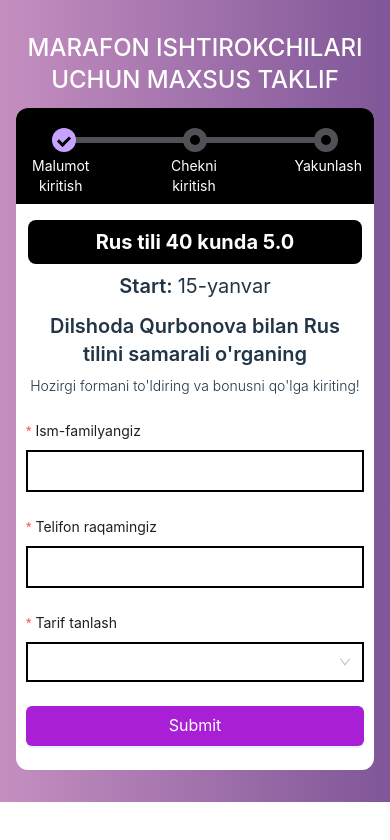
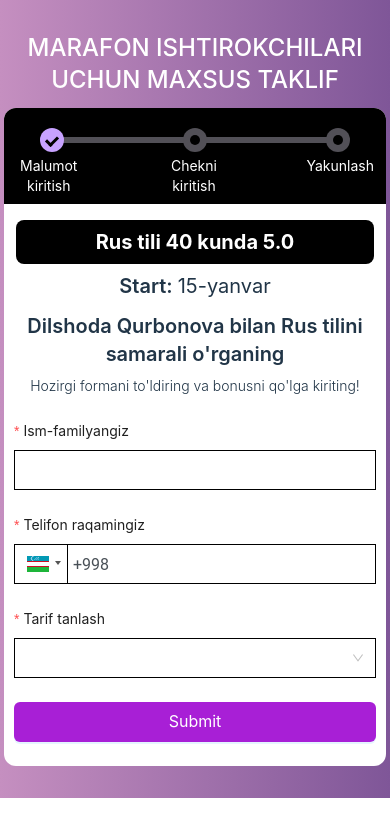
Before and after one commit to qAbdullajon/front-marafon, a React (Vite) app: page / in a window 390 px wide. Shown: the top 840 px of the page. Built offline with nearby package versions, Linux system fonts and the light colour scheme.

Commit message:
style and phone

```diff
--- a/index.html
+++ b/index.html
@@ -3,7 +3,7 @@
 
 <head>
   <meta charset="UTF-8" />
-  <link rel="icon" type="image/svg+xml" href="/vite.svg" />
+  <link rel="icon" type="image/svg+xml" href="/logo.png" />
   <meta name="viewport" content="width=device-width, initial-scale=1.0" />
   <link rel="stylesheet" href="https://cdnjs.cloudflare.com/ajax/libs/font-awesome/6.7.2/css/all.min.css"
     integrity="sha512-Evv84Mr4kqVGRNSgIGL/F/aIDqQb7xQ2vcrdIwxfjThSH8CSR7PBEakCr51Ck+w+/U6swU2Im1vVX0SVk9ABhg=="
--- a/package.json
+++ b/package.json
@@ -15,6 +15,7 @@
     "dotenv": "^16.4.7",
     "react": "^18.3.1",
     "react-dom": "^18.3.1",
+    "react-phone-input-2": "^2.15.1",
     "react-router-dom": "^7.1.1"
   },
   "devDependencies": {
--- a/src/pages/home/index.tsx
+++ b/src/pages/home/index.tsx
@@ -4,10 +4,13 @@ import "./style.css";
 import axios from "axios";
 import { useState } from "react";
 import { useNavigate } from "react-router-dom";
+import PhoneInput from "react-phone-input-2";
+import "react-phone-input-2/lib/bootstrap.css";
 
 const Home = ({ setUser }: any) => {
   const [loading, setLoading] = useState(false);
   const navigate = useNavigate();
+  const [phone, setPhone] = useState("");
 
   const onFinish = async (values: any) => {
     setLoading(true);
@@ -36,7 +39,7 @@ const Home = ({ setUser }: any) => {
 
   return (
     <div className="w-full bg-white flex justify-center bg-gradient-to-r from-[#C58FC0] to-[#7F5698]">
-      <div className="py-8 px-4 max-w-[480px] w-full flex flex-col items-center">
+      <div className="py-8 px-1 min-[400px]:px-4 max-w-[480px] w-full flex flex-col items-center">
         <p className="text-white text-2xl pb-3 uppercase font-medium text-center">
           Marafon ishtirokchilari <br /> uchun maxsus taklif
         </p>
@@ -91,20 +94,37 @@ const Home = ({ setUser }: any) => {
                 size="large"
                 style={{
                   boxShadow: "none",
-                  border: "2px solid #000",
+                  border: "1px solid #000",
                   borderRadius: "0",
                 }}
               />
             </Form.Item>
 
-            <Form.Item label="Telifon raqamingiz" name="phone" rules={[{ required: true, message: "Iltimos telifon raqamingizni kiritings!" }]}>
-              <Input
-                size="large"
-                style={{
-                  border: "2px solid #000",
+            <Form.Item
+              label="Telifon raqamingiz"
+              name="phone"
+              rules={[
+                { required: true, message: "Iltimos telifon raqamingizni kiriting!" },
+                { min: 10, message: "Iltimos telifon raqamni to'liq yozing" },
+              ]}
+            >
+              <PhoneInput
+                country={"uz"} // Default country
+                value={phone}
+                onChange={(phone) => setPhone(phone)}
+                inputStyle={{
+                  boxShadow: "none",
+                  border: "1px solid #000",
                   borderRadius: "0",
-                  boxShadow: "none",
+                  width: "100%", // To ensure it fits well in forms
+                  height: "40px", // Matches the `size="large"` in Input
+                  paddingLeft: "58px", // Space for the country code flag
                 }}
+                buttonStyle={{
+                  border: "1px solid #000", // Matches input border
+                  borderRadius: "0",
+                }}
+                placeholder="Telefon raqamingizni kiriting"
               />
             </Form.Item>
 
@@ -112,7 +132,7 @@ const Home = ({ setUser }: any) => {
               <Select
                 size="large"
                 style={{
-                  border: "2px solid #000",
+                  border: "1px solid #000",
                   boxShadow: "none",
                   borderRadius: "0",
                 }}
--- a/src/pages/tolov/index.tsx
+++ b/src/pages/tolov/index.tsx
@@ -82,7 +82,7 @@ const Tolov = ({ user }: any) => {
 
   return (
     <div className="w-full bg-white flex justify-center bg-gradient-to-r from-[#C58FC0] to-[#7F5698]">
-      <div className="py-8 px-4 max-w-[480px] w-full flex flex-col items-center">
+      <div className="py-8 px-1 min-[400px]:px-4 max-w-[480px] w-full flex flex-col items-center">
         <p className="text-white text-2xl pb-3 uppercase font-medium text-center">
           Marafon ishtirokchilari <br /> uchun maxsus taklif
         </p>
@@ -128,14 +128,14 @@ const Tolov = ({ user }: any) => {
                 </div>
               </div>
             </div>
-            <div className="border-[#b4b4b8] rounded-xl border w-full mx-auto p-3">
+            <div className="border-[#DADADE] rounded-xl border w-full mx-auto p-3">
               <p className="opacity-85">1. Quydagi karta raqamlardan biriga to'lovni amalga oshiring:</p>
-              <div className="px-4 py-3 border-[#b4b4b8] rounded-xl border mt-2">
+              <div className="px-4 py-3 border-[#DADADE] rounded-xl border mt-2">
                 <div className="flex justify-between items-center text-[17px]">
                   <p className="uppercase">plastik karta</p>
                   <p>{user?.price}</p>
                 </div>
-                <div className="h-[1px] bg-[#b4b4b8] my-2"></div>
+                <div className="h-[1px] bg-[#DADADE] my-2"></div>
                 <div className="flex justify-between items-center bg-[#FAFAF9]">
                   <div>
                     <p className="text-xl">5614 6819 1836 7438</p>
@@ -146,12 +146,12 @@ const Tolov = ({ user }: any) => {
                   </div>
                 </div>
               </div>
-              <div className="px-4 py-3 border-[#b4b4b8] rounded-xl border mt-3">
+              <div className="px-4 py-3 border-[#DADADE] rounded-xl border mt-3">
                 <div className="flex justify-between items-center text-lg">
-                  <p className="uppercase">plastik karta</p>
+                  <p className="uppercase">Mastercard</p>
                   <p>{user?.tarif === "Standart" ? "69" : user?.tarif === "Premium" ? "77" : user?.tarif === "Vip" ? "465" : ""}$</p>
                 </div>
-                <div className="h-[0.5px] bg-[#b4b4b8] my-2"></div>
+                <div className="h-[0.5px] bg-[#DADADE] my-2"></div>
                 <div className="flex justify-between items-center bg-[#FAFAF9]">
                   <div>
                     <p className="text-xl">4231 2000 0253 3148</p>
```
Also changed, not shown: public/logo.png (added), 1 other file (tests, documents, lock files or other folders).
